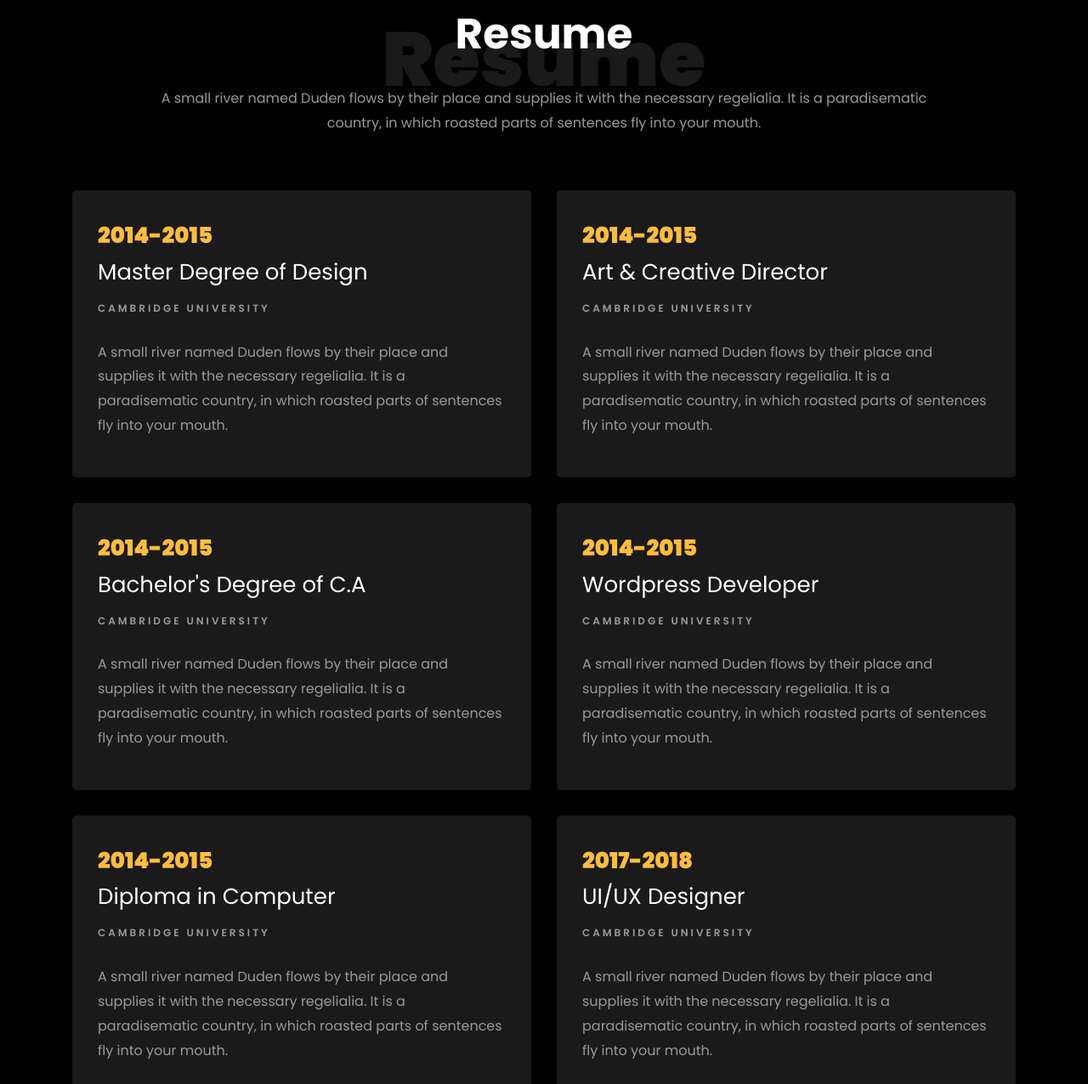
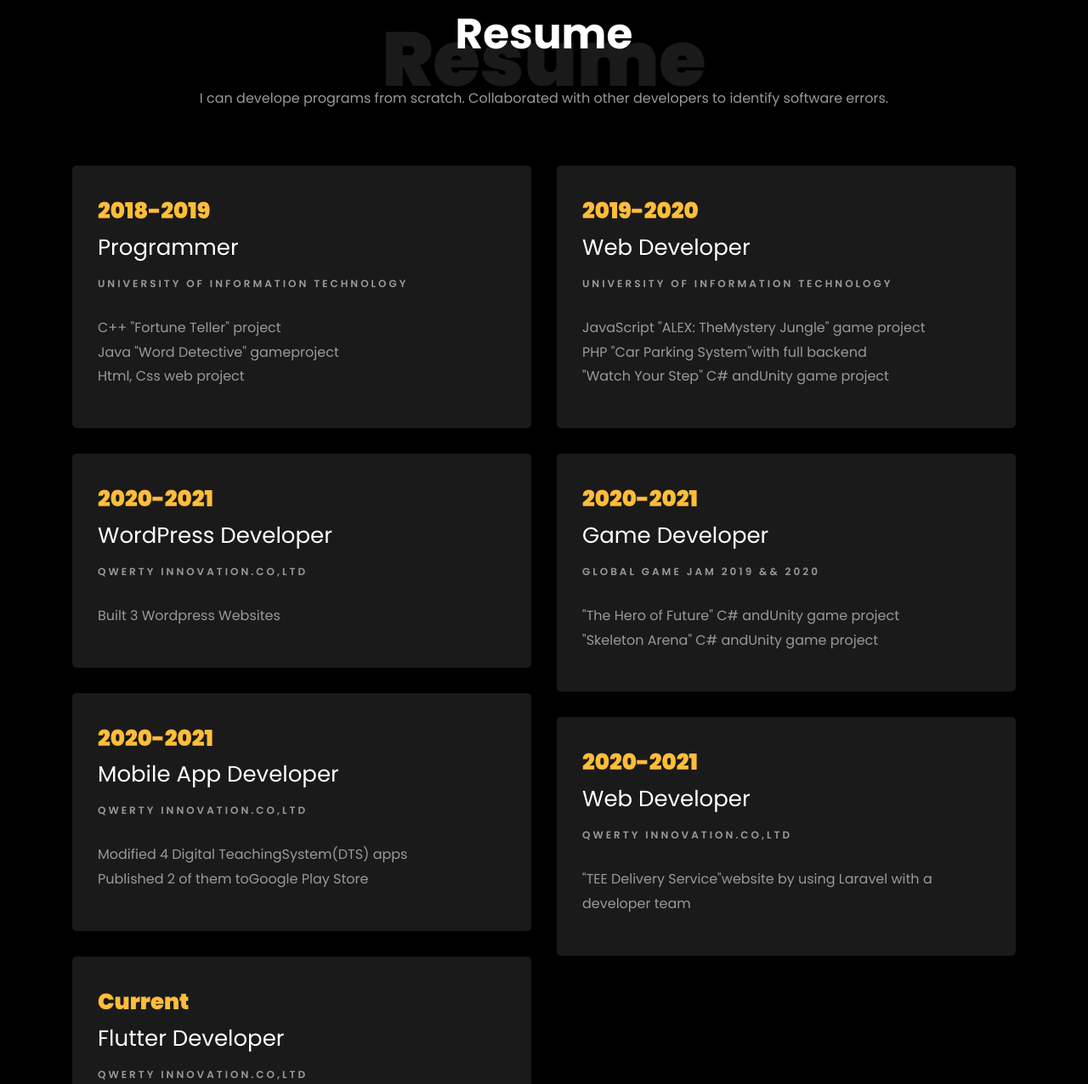
Before and after one commit to Aung-KhantSoe/AungKhantSoe, a plain HTML site: page index.html in a window 1280 px wide. Shown: the part 1608-2884 px from the top of the page at 85% size. Drawn offline with Linux system fonts and the light colour scheme; animation ran at ten frames a second; files whose address does not match are found by name.

Commit message:
change resume section

```diff
--- a/index.html
+++ b/index.html
@@ -102,7 +102,7 @@
 		          <div class="col-md-12 heading-section ftco-animate">
 		          	<h1 class="big">About</h1>
 		            <h2 class="mb-4">About Me</h2>
-		            <p>A small river named Duden flows by their place and supplies it with the necessary regelialia.</p>
+		            <p>I can develope programs from scratch. Collaborated with other developers to identify software errors.</p>
 		            <ul class="about-info mt-4 px-md-0 px-2">
 		            	<li class="d-flex"><span>Name:</span> <span>Aung Khant Soe</span></li>
 		            	<li class="d-flex"><span>Date of birth:</span> <span>August 23, 2000</span></li>
@@ -119,7 +119,7 @@
 	                <span class="number" data-number="120">0</span>
 	                <span>Project complete</span>
                 </p>
-                <p><a href="#" class="btn btn-primary py-3 px-3">Download CV</a></p>
+                <p><a href="https://drive.google.com/file/d/1DmRrzsDUCtR-25OZRcfcqB1pbps6rSZD/view?usp=sharing" class="btn btn-primary py-3 px-3">Download CV</a></p>
               </div>
 	          </div>
 	        </div>
@@ -133,55 +133,67 @@
           <div class="col-md-10 heading-section text-center ftco-animate">
           	<h1 class="big big-2">Resume</h1>
             <h2 class="mb-4">Resume</h2>
-            <p>A small river named Duden flows by their place and supplies it with the necessary regelialia. It is a paradisematic country, in which roasted parts of sentences fly into your mouth.</p>
+            <p>I can develope programs from scratch. Collaborated with other developers to identify software errors.</p>
           </div>
         </div>
     		<div class="row">
     			<div class="col-md-6">
     				<div class="resume-wrap ftco-animate">
-    					<span class="date">2014-2015</span>
-    					<h2>Master Degree of Design</h2>
-    					<span class="position">Cambridge University</span>
-    					<p class="mt-4">A small river named Duden flows by their place and supplies it with the necessary regelialia. It is a paradisematic country, in which roasted parts of sentences fly into your mouth.</p>
+    					<span class="date">2018-2019</span>
+    					<h2>Programmer</h2>
+    					<span class="position">University of Information Technology</span>
+    					<p class="mt-4">C++ "Fortune Teller" project<br>
+							Java "Word Detective" gameproject<br>
+							Html, Css web project</p>
     				</div>
     				<div class="resume-wrap ftco-animate">
-    					<span class="date">2014-2015</span>
-    					<h2>Bachelor's Degree of C.A</h2>
-    					<span class="position">Cambridge University</span>
-    					<p class="mt-4">A small river named Duden flows by their place and supplies it with the necessary regelialia. It is a paradisematic country, in which roasted parts of sentences fly into your mouth.</p>
+    					<span class="date">2020-2021</span>
+    					<h2>WordPress Developer</h2>
+    					<span class="position">QWERTY INNOVATION.Co,Ltd</span>
+    					<p class="mt-4">Built 3 Wordpress Websites</p>
     				</div>
     				<div class="resume-wrap ftco-animate">
-    					<span class="date">2014-2015</span>
-    					<h2>Diploma in Computer</h2>
-    					<span class="position">Cambridge University</span>
-    					<p class="mt-4">A small river named Duden flows by their place and supplies it with the necessary regelialia. It is a paradisematic country, in which roasted parts of sentences fly into your mouth.</p>
+    					<span class="date">2020-2021</span>
+    					<h2>Mobile App Developer</h2>
+    					<span class="position">QWERTY INNOVATION.Co,Ltd</span>
+    					<p class="mt-4">Modified 4 Digital TeachingSystem(DTS) apps<br>
+							Published 2 of them toGoogle Play Store</p>
+    				</div>
+					<div class="resume-wrap ftco-animate">
+    					<span class="date">Current</span>
+    					<h2>Flutter Developer</h2>
+    					<span class="position">QWERTY INNOVATION.Co,Ltd</span>
+    					<p class="mt-4">Developing Flutter apps for clients in<br>QWERTY INNOVATION.Co,Ltd</p>
     				</div>
     			</div>
 
     			<div class="col-md-6">
     				<div class="resume-wrap ftco-animate">
-    					<span class="date">2014-2015</span>
-    					<h2>Art &amp; Creative Director</h2>
-    					<span class="position">Cambridge University</span>
-    					<p class="mt-4">A small river named Duden flows by their place and supplies it with the necessary regelialia. It is a paradisematic country, in which roasted parts of sentences fly into your mouth.</p>
+    					<span class="date">2019-2020</span>
+    					<h2>Web Developer</h2>
+    					<span class="position">University of Information Technology</span>
+    					<p class="mt-4">JavaScript "ALEX: TheMystery Jungle" game project<br>
+							PHP "Car Parking System"with full backend<br>
+							"Watch Your Step" C# andUnity game project</p>
     				</div>
     				<div class="resume-wrap ftco-animate">
-    					<span class="date">2014-2015</span>
-    					<h2>Wordpress Developer</h2>
-    					<span class="position">Cambridge University</span>
-    					<p class="mt-4">A small river named Duden flows by their place and supplies it with the necessary regelialia. It is a paradisematic country, in which roasted parts of sentences fly into your mouth.</p>
+    					<span class="date">2020-2021</span>
+    					<h2>Game Developer</h2>
+    					<span class="position">Global Game Jam 2019 && 2020</span>
+    					<p class="mt-4">"The Hero of Future" C# andUnity game project<br>
+							"Skeleton Arena" C# andUnity game project</p>
     				</div>
-    				<div class="resume-wrap ftco-animate">
-    					<span class="date">2017-2018</span>
-    					<h2>UI/UX Designer</h2>
-    					<span class="position">Cambridge University</span>
-    					<p class="mt-4">A small river named Duden flows by their place and supplies it with the necessary regelialia. It is a paradisematic country, in which roasted parts of sentences fly into your mouth.</p>
+					<div class="resume-wrap ftco-animate">
+    					<span class="date">2020-2021</span>
+    					<h2>Web Developer</h2>
+    					<span class="position">QWERTY INNOVATION.Co,Ltd</span>
+    					<p class="mt-4">"TEE Delivery Service"website by using Laravel with a developer team</p>
     				</div>
     			</div>
     		</div>
     		<div class="row justify-content-center mt-5">
     			<div class="col-md-6 text-center ftco-animate">
-    				<p><a href="#" class="btn btn-primary py-4 px-5">Download CV</a></p>
+    				<p><a href="https://drive.google.com/file/d/1DmRrzsDUCtR-25OZRcfcqB1pbps6rSZD/view?usp=sharing" class="btn btn-primary py-4 px-5">Download CV</a></p>
     			</div>
     		</div>
     	</div>
```
